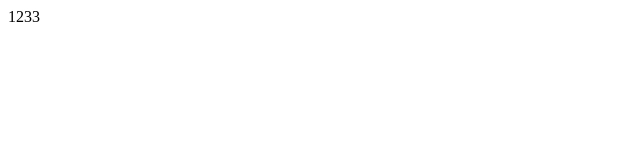
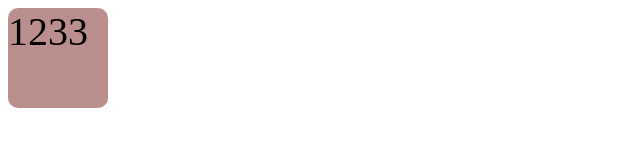
Before and after one commit to jia3670/jia111, a plain HTML site: page index.html in a window 1280 px wide. Shown: the whole page, without its empty margins (0-640 px from the left). Drawn offline with Linux system fonts and the light colour scheme.

Commit message:
'添加了css样式'

```diff
--- a/index.html
+++ b/index.html
@@ -5,6 +5,7 @@
     <meta http-equiv="X-UA-Compatible" content="IE=edge">
     <meta name="viewport" content="width=device-width, initial-scale=1.0">
     <title>Document</title>
+    <link rel="stylesheet" href="./less/index.css">
 </head>
 <body>
     <div>1233</div>
--- /dev/null
+++ b/less/index.less
@@ -0,0 +1,7 @@
+div{
+    width: 100px;
+    height: 100px;
+    background-color: rosybrown;
+    font-size: 40px;
+    border-radius: 10px;
+}
```
Also changed, not shown: less/index.css (added).
